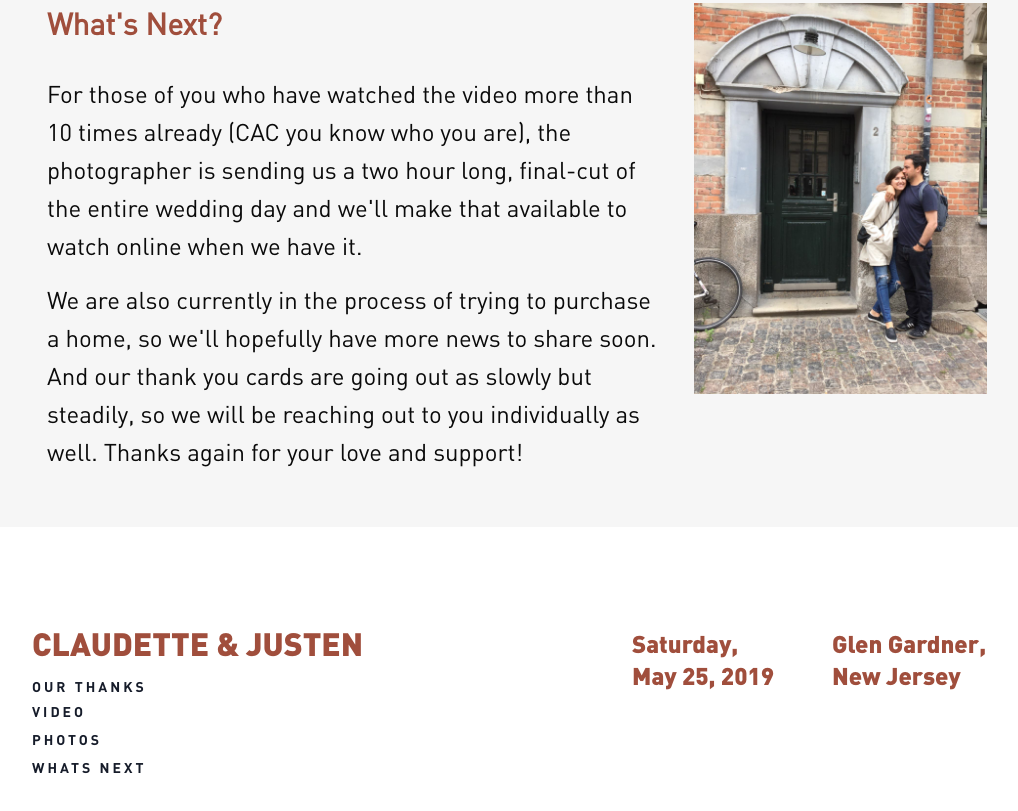
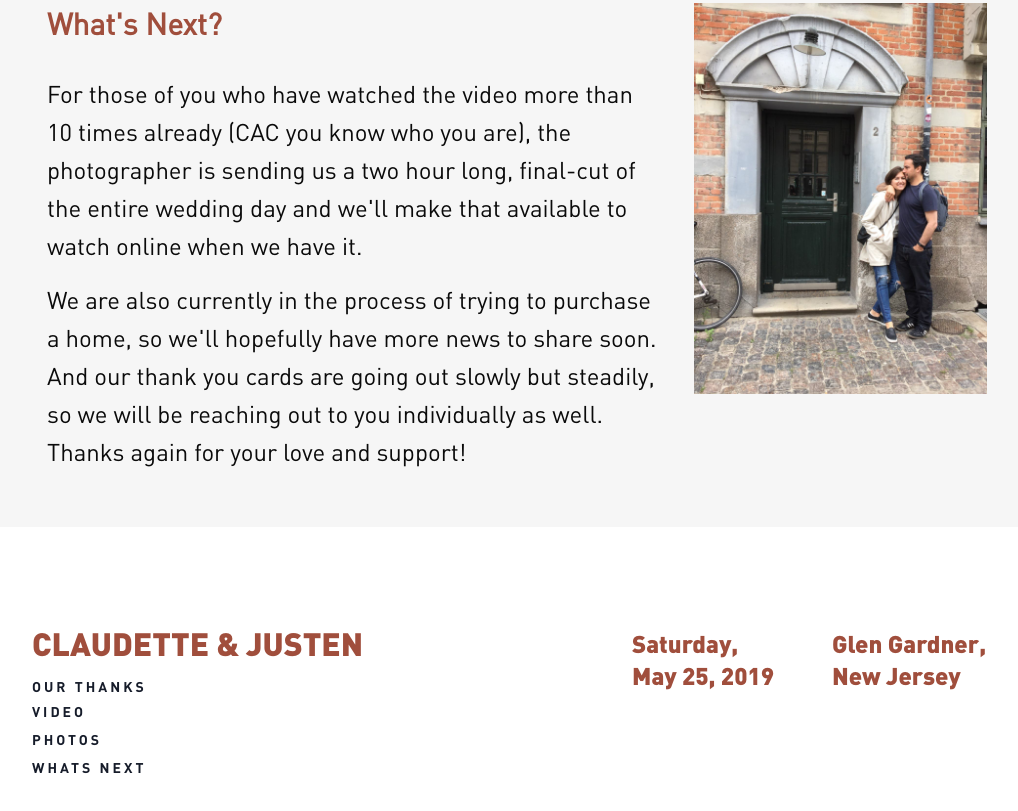
Before and after one commit to oiler/wedding, a website: page index.html in a window 1280 px wide. Shown: the part 3247-4058 px from the top of the page, without its empty margins (123-1141 px from the left). Drawn offline with Linux system fonts and the light colour scheme; a web font is replaced by a local one.

Commit message:
fix typo

```diff
--- a/index.html
+++ b/index.html
@@ -186,7 +186,7 @@
         <div class="small-12 medium-8 cell info" id="next">
           <h4>What's Next?</h4>
           <p>For those of you who have watched the video more than 10 times already (CAC you know who you are), the photographer is sending us a two hour long, final-cut of the entire wedding day and we'll make that available to watch online when we have it.</p>
-          <p>We are also currently in the process of trying to purchase a home, so we'll hopefully have more news to share soon. And our thank you cards are going out as slowly but steadily, so we will be reaching out to you individually as well. Thanks again for your love and support!</p>
+          <p>We are also currently in the process of trying to purchase a home, so we'll hopefully have more news to share soon. And our thank you cards are going out slowly but steadily, so we will be reaching out to you individually as well. Thanks again for your love and support!</p>
         </div>
         <div class="small-12 medium-4 cell">
             <img src="./assets/images/QGbDUwdkGsaD.jpeg" >
```
